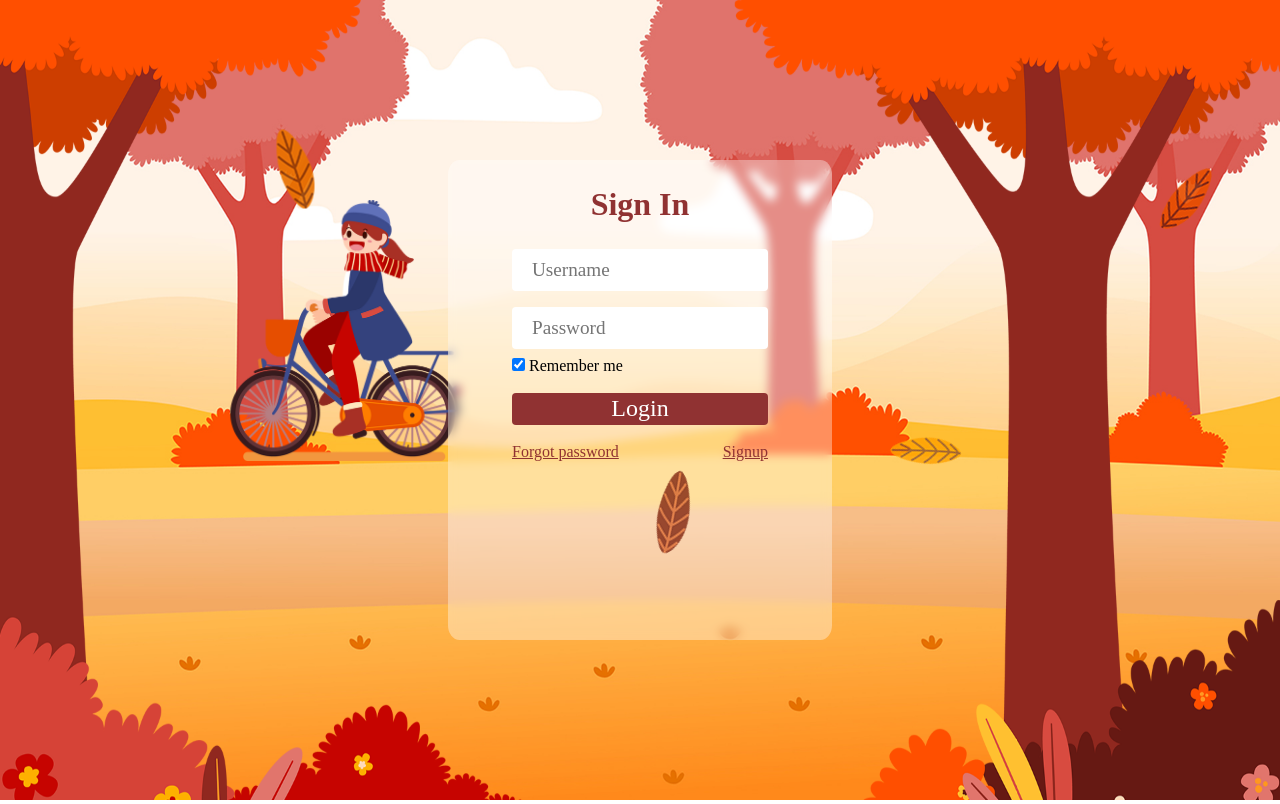
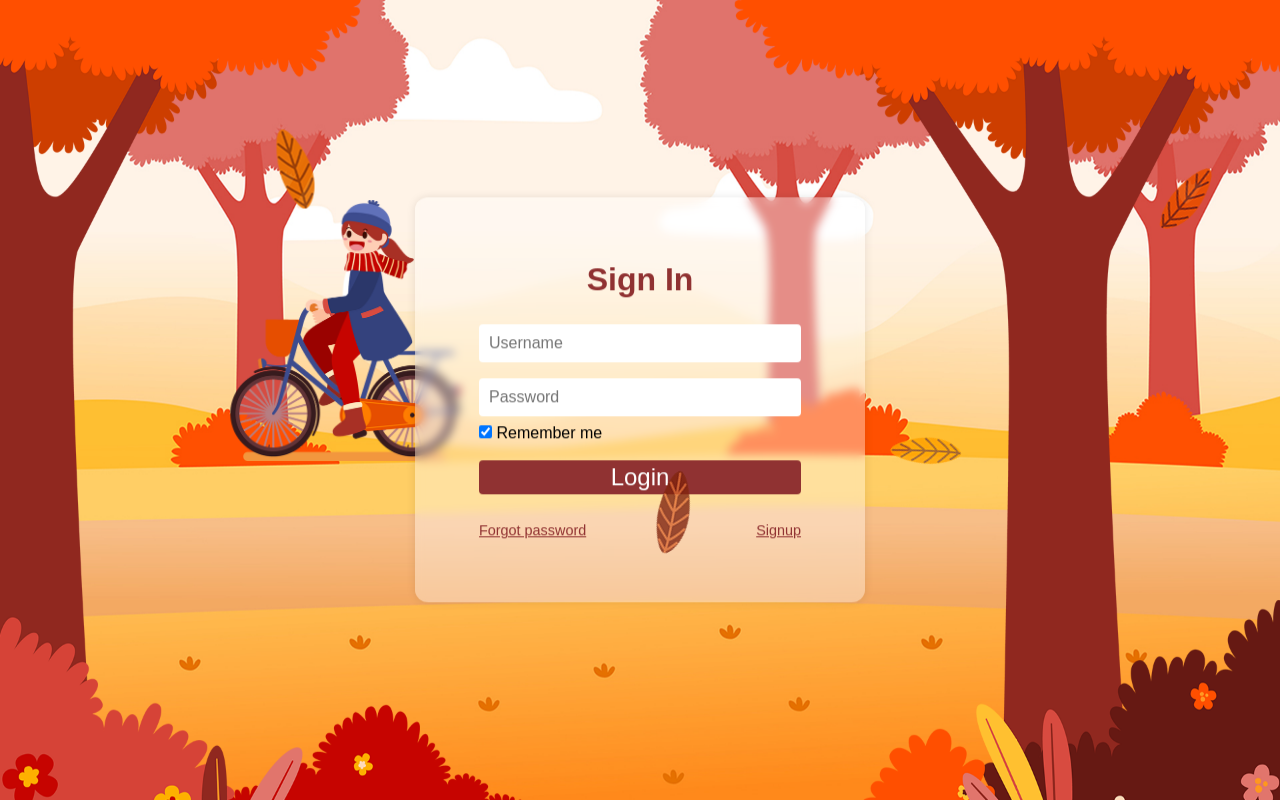
Before and after one commit to karthikey9310/Motiocut, a plain HTML site: page index.html in a window 1280 px wide. Drawn offline with Linux system fonts and the light colour scheme.

Commit message:
Update style.css

```diff
--- a/style.css
+++ b/style.css
@@ -2,7 +2,7 @@
     margin: 0;
     padding: 0;
     box-sizing: border-box;
-    font-family: 'montserrat';
+    font-family: 'Montserrat', sans-serif;
 }
 
 html, body {
@@ -10,8 +10,8 @@ html, body {
     width: 100%;
 }
 
-.base-bg {
-    position: relative;
+.base-bg, .layer-bg {
+    position: fixed;
     top: 0;
     left: 0;
     height: 100%;
@@ -20,17 +20,13 @@ html, body {
 }
 
 .layer-bg {
-    position: absolute;
-    top: 0;
-    left: 0;
-    height: 100%;
-    width: 100%;
     z-index: 5;
 }
 
 h1 {
+    color: rgba(144, 50, 50);
+    font-size: 1.5rem;
     text-align: center;
-    color: rgba(144, 50, 50);
 }
 
 .container {
@@ -41,20 +37,26 @@ h1 {
     border-radius: 3%;
     background-color: rgba(255, 255, 255, 0.364);
     backdrop-filter: blur(5px);
-    width: 30%;
-    height: 60%;
-    padding: 2% 5%;
+    width: 90%;
+    max-width: 500px;
+    height: auto;
+    padding: 5%;
     z-index: 3;
+    box-shadow: 0px 0px 10px rgba(0, 0, 0, 0.1);
+}
+
+.form {
+    position: relative;
 }
 
 button {
     background-color: rgba(144, 50, 50);
-    border: 1px;
+    border: none;
     border-radius: 4px;
     color: white;
     display: inline-block;
-    font-size: 150%;
-    padding: 1% 25%;
+    font-size: 1.2rem;
+    padding: 10px 20px;
     text-align: center;
     width: 100%;
 }
@@ -62,26 +64,29 @@ button {
 input[type=text], input[type=password] {
     background-color: #fff;
     color: #000;
-    padding: 10px 20px;
+    padding: 10px;
     margin: 8px 0;
     border: none;
     border-radius: 4px;
     width: 100%;
-    font-size: 120%;
-    align-items: center;
+    font-size: 1rem;
 }
 
 button:hover {
     opacity: 0.9;
 }
 
-.psw{
+.psw {
     display: flex;
     justify-content: space-between;
+    flex-direction: column;
+    align-items: flex-start;
+    margin-top: 10px;
 }
 
-.psw a{
+.psw a {
     color: rgba(144, 50, 50);
+    font-size: 0.9rem;
 }
 
 .leaf-container {
@@ -112,24 +117,21 @@ button:hover {
     }
 }
 
-.leaf:nth-child(1) {
+.leaf:nth-child(1){
     left: 20%;
     animation-duration: 4s;
     animation-delay: 0s;
 }
-
 .leaf:nth-child(2) {
     left: 50%;
     animation-duration: 6s;
     animation-delay: 1s;
 }
-
 .leaf:nth-child(3) {
     left: 70%;
     animation-duration: 5s;
     animation-delay: 2s;
 }
-
 .leaf:nth-child(4) {
     left: 90%;
     animation-duration: 7s;
@@ -172,3 +174,34 @@ button:hover {
     right: 0%;
     animation-duration: 12s;
 }
+
+@media (min-width: 600px) {
+    .container {
+        width: 60%;
+        max-width: 450px;
+    }
+
+    button {
+        font-size: 1.5rem;
+        padding: 1% 20%;
+    }
+
+    h1 {
+        font-size: 2rem;
+    }
+}
+
+@media (min-width: 900px) {
+    .container {
+        width: 40%;
+    }
+
+    button {
+        padding: 1% 15%;
+    }
+
+    .psw {
+        flex-direction: row;
+        align-items: center;
+    }
+}
```
